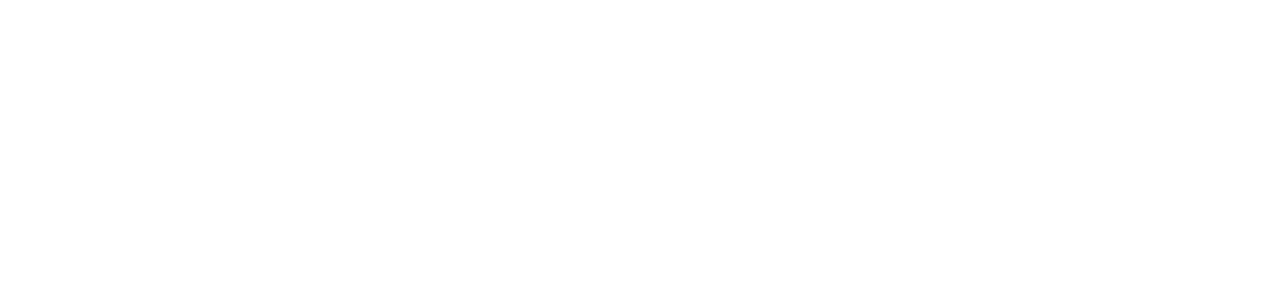
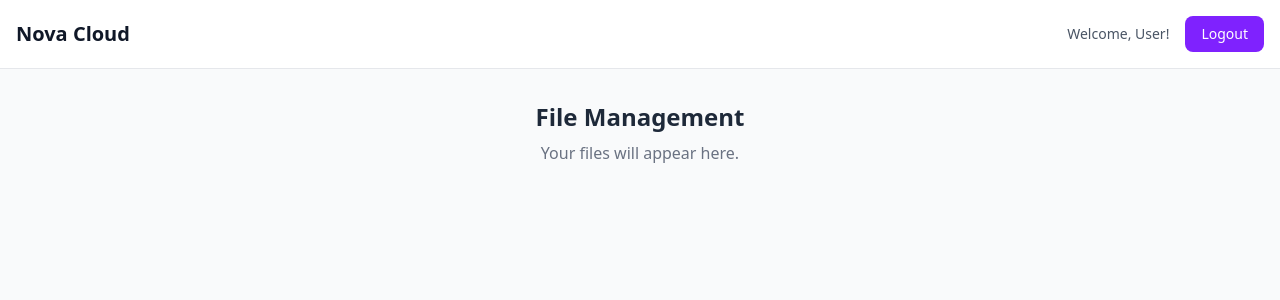
Before and after one commit to Sumire-Labs/Nova-Cloud, a Vue app in the folder nova-cloud-frontend/: page /main in a window 1280 px wide. Before the commit this address had no page. Shown: the top 300 px of the page. Built offline with nearby package versions, Linux system fonts and the light colour scheme.

Commit message:
Changed the animation on the registration and login screens to a motion scheme. Added differentiation from the login screen.

```diff
--- a/nova-cloud-frontend/src/App.vue
+++ b/nova-cloud-frontend/src/App.vue
@@ -22,6 +22,7 @@ const route = useRoute()
   width: 100vw;
   height: 100vh;
   overflow: hidden;
+  background-color: #f0f2f5; /* Consistent background */
 }
 
 .page {
@@ -30,50 +31,32 @@ const route = useRoute()
   height: 100%;
 }
 
-/* --- Fade Transition (Default) --- */
-.fade-enter-active,
-.fade-leave-active {
-  transition: opacity 0.3s cubic-bezier(0.4, 0, 0.2, 1);
+/* --- Shared Axis (Z-axis) Transition --- */
+.shared-axis-forward-enter-active,
+.shared-axis-forward-leave-active,
+.shared-axis-backward-enter-active,
+.shared-axis-backward-leave-active {
+  transition: transform 0.5s cubic-bezier(0.4, 0, 0.2, 1), opacity 0.5s cubic-bezier(0.4, 0, 0.2, 1);
 }
-.fade-enter-from,
-.fade-leave-to {
+
+/* Forward (e.g., Login -> Register) */
+.shared-axis-forward-enter-from {
+  transform: translateX(30px);
+  opacity: 0;
+}
+.shared-axis-forward-leave-to {
+  transform: translateX(-30px);
   opacity: 0;
 }
 
-/* --- Slide-Up Transition --- */
-.slide-up-enter-active,
-.slide-up-leave-active {
-  transition: transform 0.5s cubic-bezier(0.4, 0, 0.2, 1), opacity 0.5s ease;
+/* Backward (e.g., Register -> Login) */
+.shared-axis-backward-enter-from {
+  transform: translateX(-30px);
+  opacity: 0;
 }
-.slide-up-enter-from {
+.shared-axis-backward-leave-to {
+  transform: translateX(30px);
   opacity: 0;
-  transform: translateY(30px);
-}
-.slide-up-leave-to {
-  opacity: 0;
-  transform: translateY(-30px);
-}
-
-/* --- Slide-Next/Prev Transition (for wizard-like flows) --- */
-.slide-next-enter-active,
-.slide-next-leave-active,
-.slide-prev-enter-active,
-.slide-prev-leave-active {
-    transition: transform 0.4s cubic-bezier(0.4, 0, 0.2, 1);
-}
-
-.slide-next-enter-from {
-    transform: translateX(100%);
-}
-.slide-next-leave-to {
-    transform: translateX(-100%);
-}
-
-.slide-prev-enter-from {
-    transform: translateX(-100%);
-}
-.slide-prev-leave-to {
-    transform: translateX(100%);
 }
 
 </style>
--- a/nova-cloud-frontend/src/router/index.ts
+++ b/nova-cloud-frontend/src/router/index.ts
@@ -1,6 +1,7 @@
 import { createRouter, createWebHistory } from 'vue-router'
 import LoginView from '../views/LoginView.vue'
 import RegisterView from '../views/RegisterView.vue'
+import MainView from '../views/MainView.vue'
 
 const router = createRouter({
   history: createWebHistory(import.meta.env.BASE_URL),
@@ -9,13 +10,19 @@ const router = createRouter({
       path: '/',
       name: 'login',
       component: LoginView,
-      meta: { transition: 'slide-prev' },
+      meta: { transition: 'shared-axis-backward' },
     },
     {
       path: '/register',
       name: 'register',
       component: RegisterView,
-      meta: { transition: 'slide-next' },
+      meta: { transition: 'shared-axis-forward' },
+    },
+    {
+      path: '/main',
+      name: 'main',
+      component: MainView,
+      meta: { requiresAuth: true, transition: 'fade' }, // Added auth requirement
     },
   ],
 })
--- /dev/null
+++ b/nova-cloud-frontend/src/views/MainView.vue
@@ -0,0 +1,50 @@
+<script setup lang="ts">
+import { useRouter } from 'vue-router'
+import { ref, onMounted } from 'vue'
+
+const router = useRouter()
+// In a real app, you'd get the username from a store (Pinia) or a session
+const username = ref('User')
+
+const handleLogout = () => {
+  // Clear user session/token here in a real app
+  console.log('Logging out...')
+  router.push('/')
+}
+
+onMounted(() => {
+  // You could fetch initial file data here
+  console.log('MainView mounted.')
+})
+</script>
+
+<template>
+  <div class="flex flex-col h-screen bg-gray-50 dark:bg-gray-900">
+    <!-- Header -->
+    <header class="flex items-center justify-between p-4 bg-white dark:bg-gray-800 border-b border-gray-200 dark:border-gray-700">
+      <h1 class="text-xl font-bold text-gray-900 dark:text-white">Nova Cloud</h1>
+      <div class="flex items-center space-x-4">
+        <span class="text-sm text-gray-600 dark:text-gray-300">Welcome, {{ username }}!</span>
+        <button
+          @click="handleLogout"
+          class="px-4 py-2 text-sm font-medium text-white bg-violet-600 rounded-lg hover:bg-violet-700 focus:outline-none focus:ring-4 focus:ring-violet-400 dark:focus:ring-violet-800 transition-all duration-200"
+        >
+          Logout
+        </button>
+      </div>
+    </header>
+
+    <!-- Main Content -->
+    <main class="flex-1 p-8 overflow-y-auto">
+      <div class="text-center">
+        <h2 class="text-2xl font-semibold text-gray-800 dark:text-gray-200">File Management</h2>
+        <p class="mt-2 text-gray-500 dark:text-gray-400">Your files will appear here.</p>
+        <!-- File list, upload button etc. will go here -->
+      </div>
+    </main>
+  </div>
+</template>
+
+<style scoped>
+/* Scoped styles for MainView if needed */
+</style>
```
